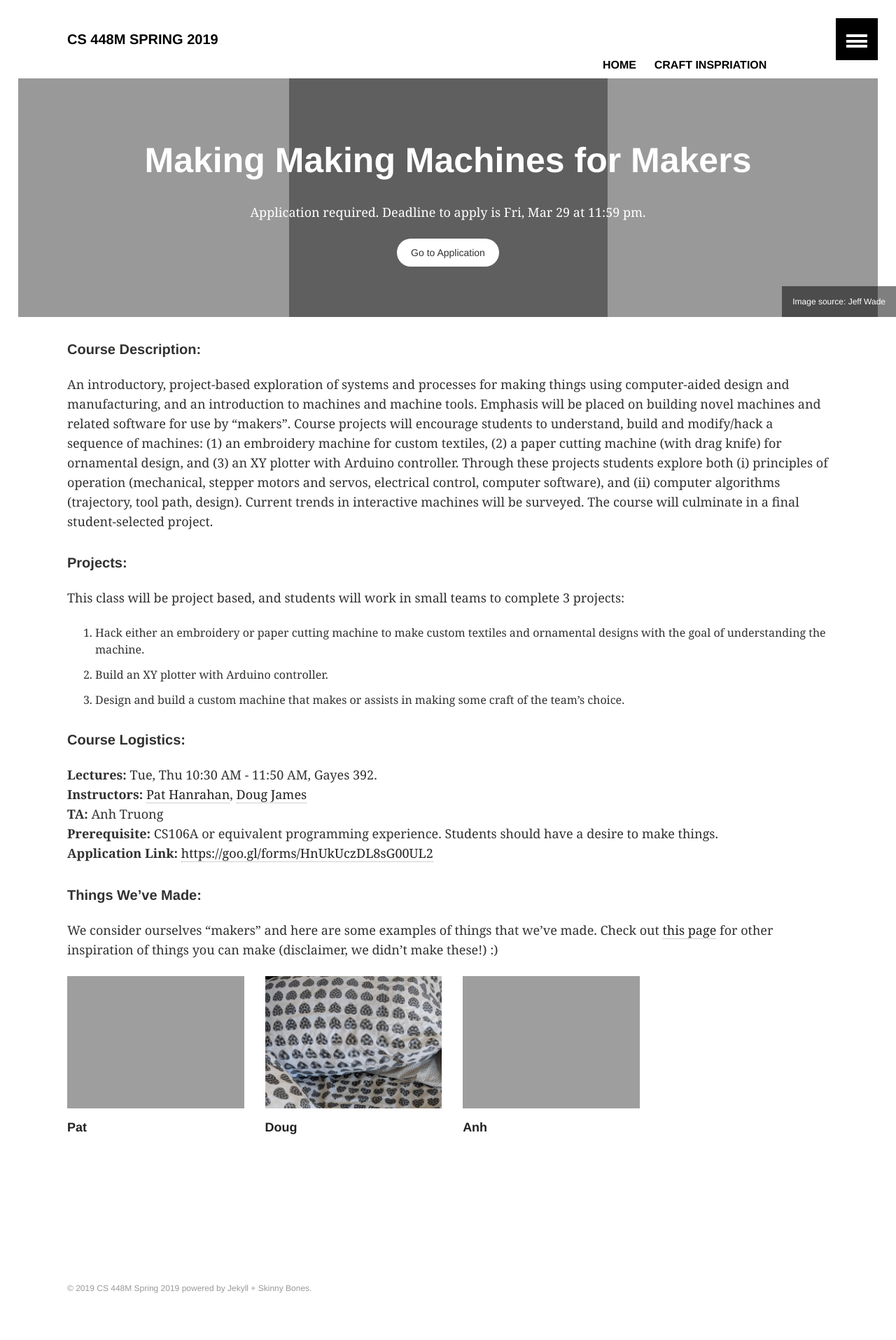
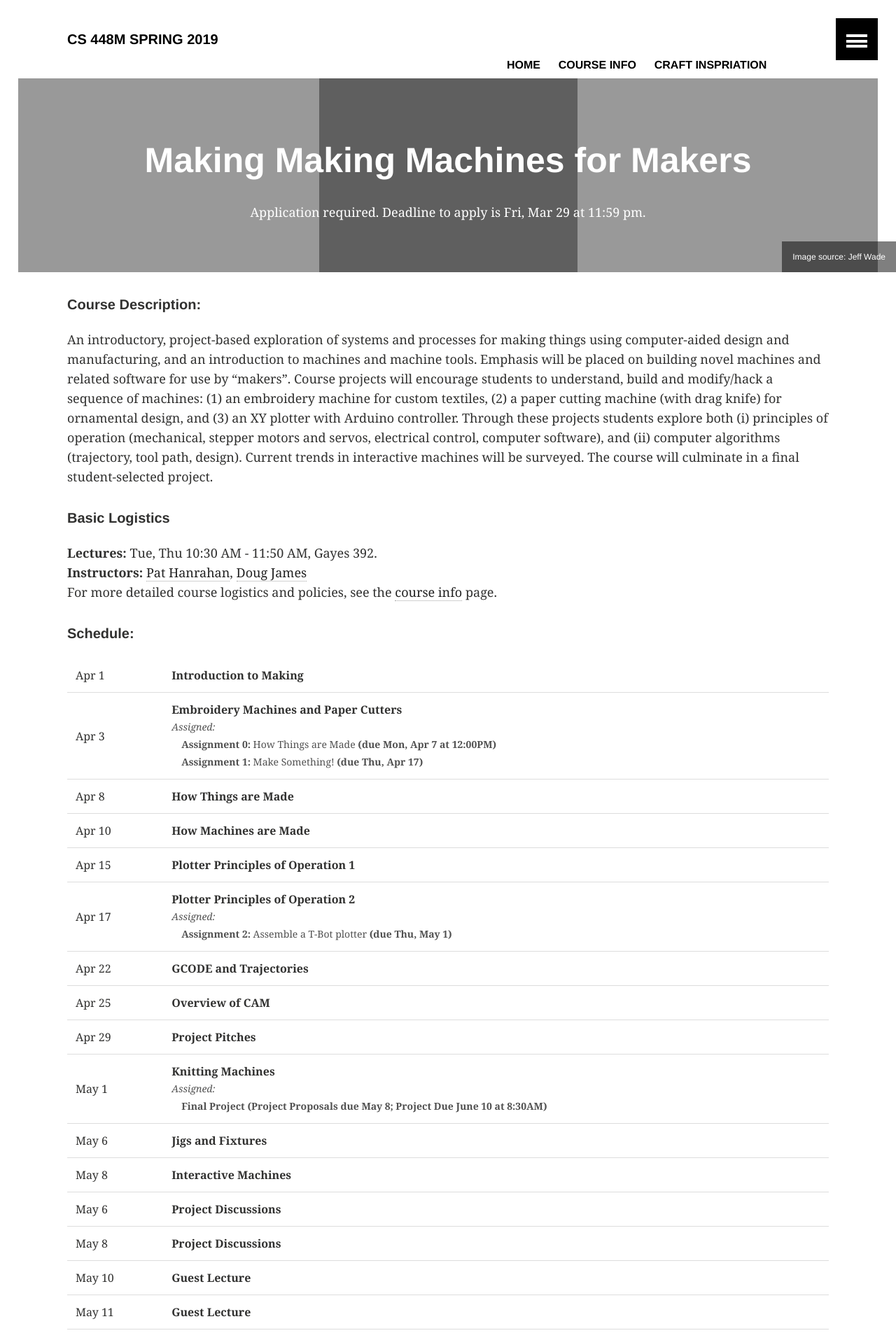
Before and after one commit to cs448m/cs448m.github.io, a Jekyll site: the page built from index.md, in a window 1280 px wide. Shown: the top 1915 px of the page at 70% size. Built offline with Jekyll 4.4.1, drawn with Linux system fonts in a browser that asks for light colours; some of the changed text lies outside the part shown.

Commit message:
adding schedule, moving course logistics

```diff
--- a/_data/navigation.yml
+++ b/_data/navigation.yml
@@ -5,6 +5,11 @@
   excerpt:
   image:
 
+- title: "Course Info"
+  url: "/course_info.html"
+  excerpt:
+  image:
+
 - title: "Craft Inspriation"
   url: "/craft_inspiration.html"
   excerpt:
--- a/_layouts/landing.html
+++ b/_layouts/landing.html
@@ -13,13 +13,20 @@ layout: default
 	 			<div class="page-title">
 					<h1>{{ page.title }}</h1>
 					{% if page.excerpt %}<p>{{ page.excerpt }}</p>{% endif %}
-					<a href="{{ page.application-lnk }}" class="btn-inverse">Go to Application</a>
+					{% if page.application-lnk %}<a href="{{ page.application-lnk }}" class="btn-inverse">Go to Application</a>{% endif %}
 				</div>
 			</div>
  			<div class="page-image">
 				{% if page.image.credit %}{% include image-credit.html %}{% endif %}
 			</div> <!-- /.page-image -->
 		</div><!-- /.page-feature -->
+	{% else %}
+		<div class="wrap">
+		<div class="page-title">
+			<h1>{{ page.title }}</h1>
+			{% if page.excerpt %}<p>{{ page.excerpt }}</p>{% endif %}
+		</div>
+		</div>
 	{% endif %}
 	<div class="wrap">
 		<div class="archive-wrap">
--- a/_sass/_layout.scss
+++ b/_sass/_layout.scss
@@ -297,7 +297,10 @@
 		}
 	}
 }
-
+.assigned {
+	@include font-size(14);
+	color: #505050;
+}
 
 
 /*
--- a/index.md
+++ b/index.md
@@ -4,7 +4,6 @@ permalink: /index.html
 
 title: "Making Making Machines for Makers"
 excerpt: "Application required. Deadline to apply is Fri, Mar 29 at 11:59 pm."
-application-lnk: "https://goo.gl/forms/HnUkUczDL8sG00UL2"
 image:
   feature: jeff-wade-736518-unsplash.jpg
   credit: Jeff Wade #name of the person or site you want to credit
@@ -16,20 +15,48 @@ image:
 An introductory, project-based exploration of systems and processes for making things using computer-aided design and manufacturing, and an introduction to machines and machine tools. Emphasis will be placed on building novel machines and related software for use by "makers". Course projects will encourage students to understand, build and modify/hack a sequence of machines:
 (1) an embroidery machine for custom textiles, (2) a paper cutting machine (with drag knife) for ornamental design, and (3) an XY plotter with Arduino controller. Through these projects students explore both (i) principles of operation (mechanical, stepper motors and servos, electrical control, computer software), and (ii) computer algorithms (trajectory, tool path, design). Current trends in interactive machines will be surveyed. The course will culminate in a final student-selected project.
 
-##### Projects:
-This class will be project based, and students will work in small teams to complete 3 projects:
-
-1. Hack either an embroidery or paper cutting machine to make custom textiles and ornamental designs with the goal of understanding the machine.
-2. Build an XY plotter with Arduino controller.
-3. Design and build a custom machine that makes or assists in making some craft of the team's choice.
-
-##### Course Logistics:
+##### Basic Logistics
 **Lectures:**   Tue, Thu 10:30 AM - 11:50 AM, Gayes 392.
 **Instructors:**   [Pat Hanrahan](https://graphics.stanford.edu/~hanrahan/), [Doug James](https://graphics.stanford.edu/~djames/)
-**TA:** Anh Truong
-**Prerequisite:** CS106A or equivalent programming experience. Students should have a desire to make things.
-**Application Link:** [https://goo.gl/forms/HnUkUczDL8sG00UL2](https://goo.gl/forms/HnUkUczDL8sG00UL2)
+For more detailed course logistics and policies, see the [course info](/course_info.html) page.
 
+
+##### Schedule:
+<table>
+<tbody>
+	<tr><td>Apr 1</td><td><b>Introduction to Making</b></td></tr>
+    <tr><td>Apr 3</td><td><b>Embroidery Machines and Paper Cutters</b>
+    	<br><span class="assigned"><i>Assigned:</i>
+    			<br>&emsp;<b>Assignment 0:</b> How Things are Made <b>(due Mon, Apr 7 at 12:00PM)</b>
+    			<br>&emsp;<b>Assignment 1:</b> Make Something! <b>(due Thu, Apr 17)</b>
+    	</span></td></tr>
+    <tr><td>Apr 8</td><td><b>How Things are Made</b></td></tr>
+    <tr><td>Apr 10</td><td><b>How Machines are Made</b></td></tr>
+    <tr><td>Apr 15</td><td><b>Plotter Principles of Operation 1</b></td></tr>
+    <tr><td>Apr 17</td><td><b>Plotter Principles of Operation 2</b>
+    	<br><span class="assigned"><i>Assigned:</i>
+    			<br>&emsp;<b>Assignment 2:</b> Assemble a T-Bot plotter <b>(due Thu, May 1)</b>
+    	</span></td></tr>
+    <tr><td>Apr 22</td><td><b>GCODE and Trajectories</b></td></tr>
+    <tr><td>Apr 25</td><td><b>Overview of CAM</b></td></tr>
+    <tr><td>Apr 29</td><td><b>Project Pitches</b></td></tr>
+    <tr><td>May 1</td><td><b>Knitting Machines</b>
+    	<br><span class="assigned"><i>Assigned:</i>
+    			<br>&emsp;<b>Final Project (Project Proposals due May 8; Project Due June 10 at 8:30AM)</b>
+    	</span></td></tr>
+    <tr><td>May 6</td><td><b>Jigs and Fixtures</b></td></tr>
+    <tr><td>May 8</td><td><b>Interactive Machines </b></td></tr>
+    <tr><td>May 6</td><td><b>Project Discussions</b></td></tr>
+    <tr><td>May 8</td><td><b>Project Discussions</b></td></tr>
+    <tr><td>May 10</td><td><b>Guest Lecture </b></td></tr>
+    <tr><td>May 11</td><td><b>Guest Lecture</b></td></tr>
+    <tr><td>May 27</td><td><b>Silly Machines and Kinetic Art  </b></td></tr>
+    <tr><td>May 29</td><td><b>Work Session</b></td></tr>
+    <tr><td>June 3</td><td><b>Work Session</b></td></tr>
+    <tr><td>June 5</td><td><b>Work Session</b></td></tr>
+    <tr><td>June 10</td><td><b>**Mon 8:30 - 11:30** Project Demonstrations</b></td></tr>
+</tbody>
+</table>
 
 ##### Things We've Made:
 We consider ourselves "makers" and here are some examples of things that we've made. Check out [this page](/craft_inspiration.html) for other inspiration of things you can make (disclaimer, we didn't make these!) :)
```
Also changed, not shown: info.md (added, +31 -0 lines).
